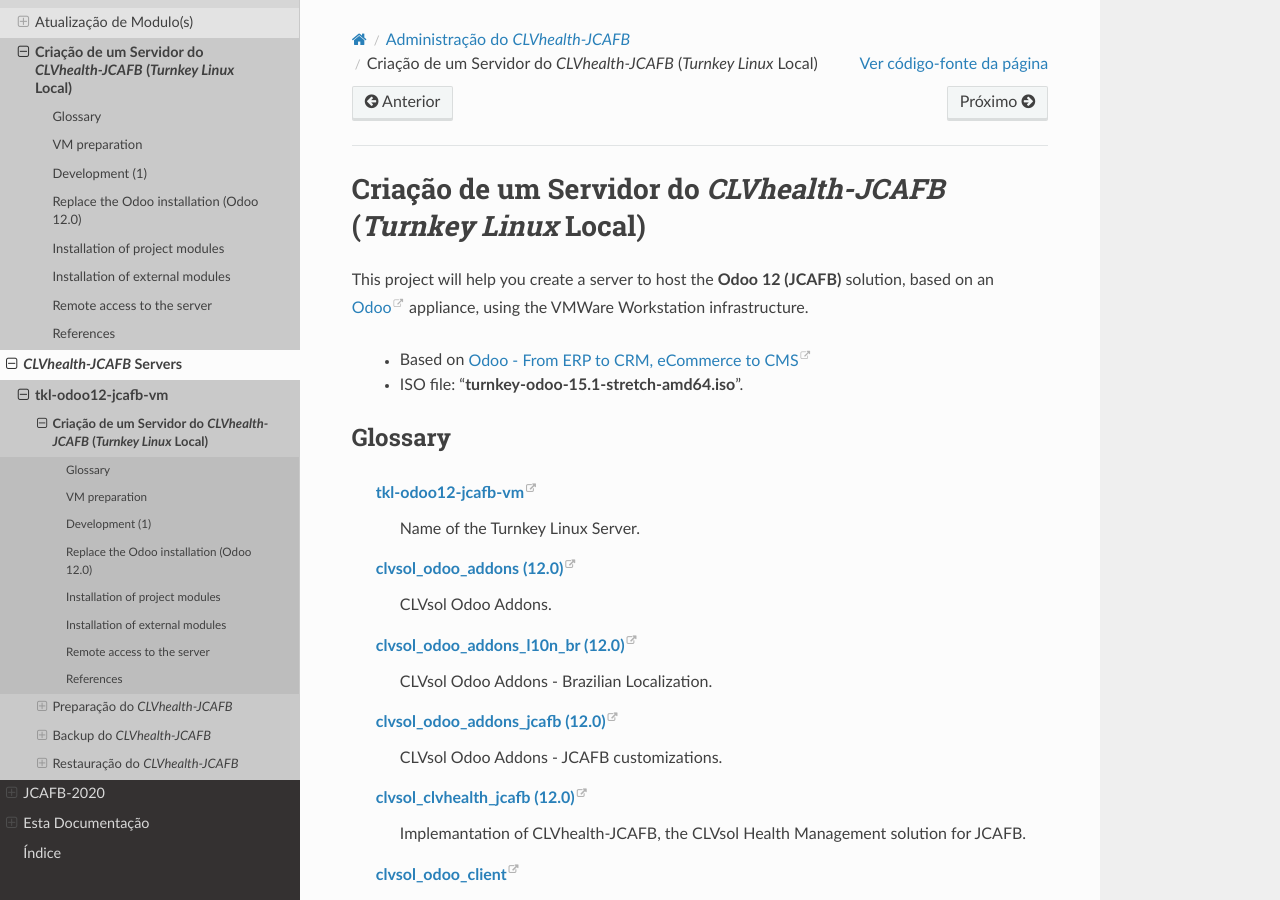
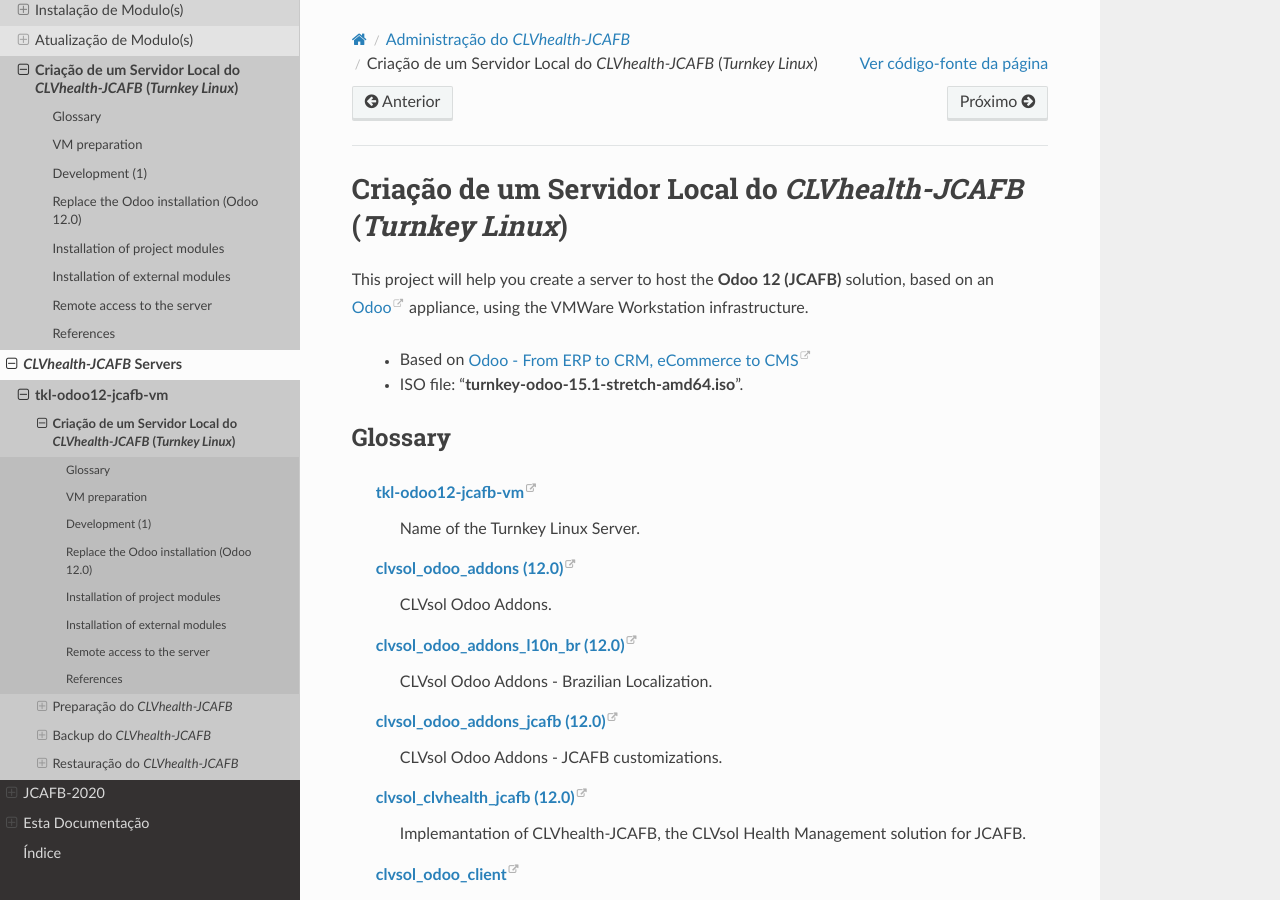
Before and after one commit to CLVsol/clvsol_clvhealth_jcafb_docs, a Sphinx documentation site: the page built from source/setup/server_setup_local.rst, in a window 1280 px wide and 900 px high. Built offline with Sphinx 7.4.7 and the Read the Docs theme 2.0.0, drawn with Linux system fonts in a browser that asks for light colours.

```diff
--- a/source/setup/server_setup_local.rst
+++ b/source/setup/server_setup_local.rst
@@ -4,10 +4,10 @@
 
 .. role:: red
 
-.. index:: Criação de um Servidor do CLVhealth-JCAFB (Turnkey Linux Local)
+.. index:: Criação de um Servidor Local do CLVhealth-JCAFB (Turnkey Linux)
 
 ===================================================================
-Criação de um Servidor do *CLVhealth-JCAFB* (*Turnkey Linux* Local)
+Criação de um Servidor Local do *CLVhealth-JCAFB* (*Turnkey Linux*)
 ===================================================================
 
 This project will help you create a server to host the **Odoo 12 (JCAFB)** solution, based on an `Odoo <https://www.odoo.com/>`_  appliance, using the VMWare Workstation infrastructure.
```
